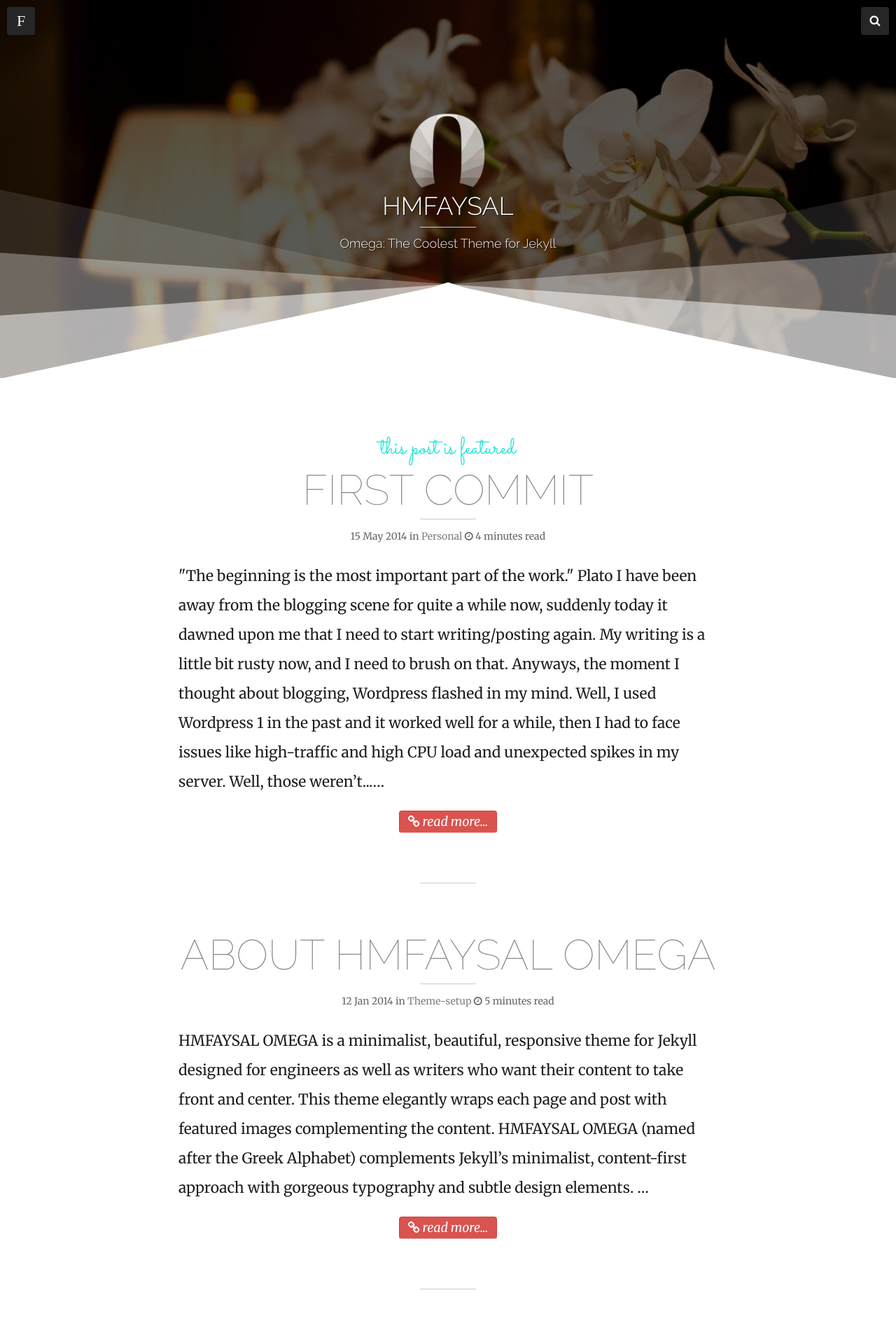
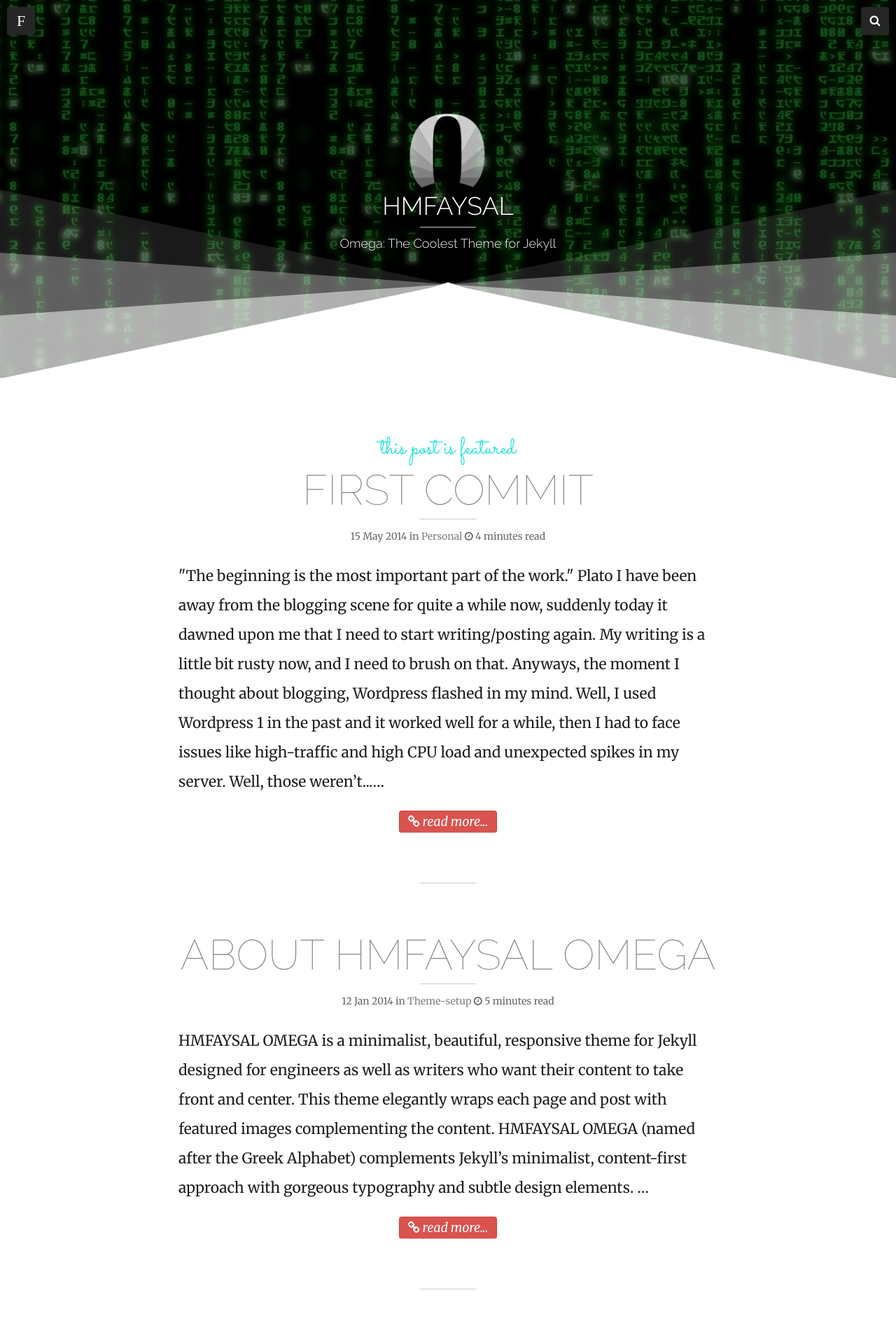
Before and after one commit to billhhh/whblog-omega, a Jekyll site: the page built from index.html, in a window 1280 px wide. Shown: the top 1920 px of the page at 70% size. Built offline with Jekyll 4.4.1, drawn with Linux system fonts in a browser that asks for light colours; nearby versions of some CDN libraries; the list of posts is cut into pages by our own code.

Commit message:
bg-image

```diff
--- a/_config.yml
+++ b/_config.yml
@@ -3,7 +3,7 @@ description:      "Omega: The Coolest Theme for Jekyll"
 logo:             omikron.png
 disqus_shortname: hmfaysal
 # Assign a default image for your site's header and footer
-default_bg:       default_bg1.jpg
+default_bg:       the-matrix.jpg
 search:           true
 share:            true
 # Read Time is a calculator tp provide post read-time based on word count. Usage is recommended.
```
Also changed, not shown: images/the-matrix.jpg (added), images/the-matrix2.jpg (added).
